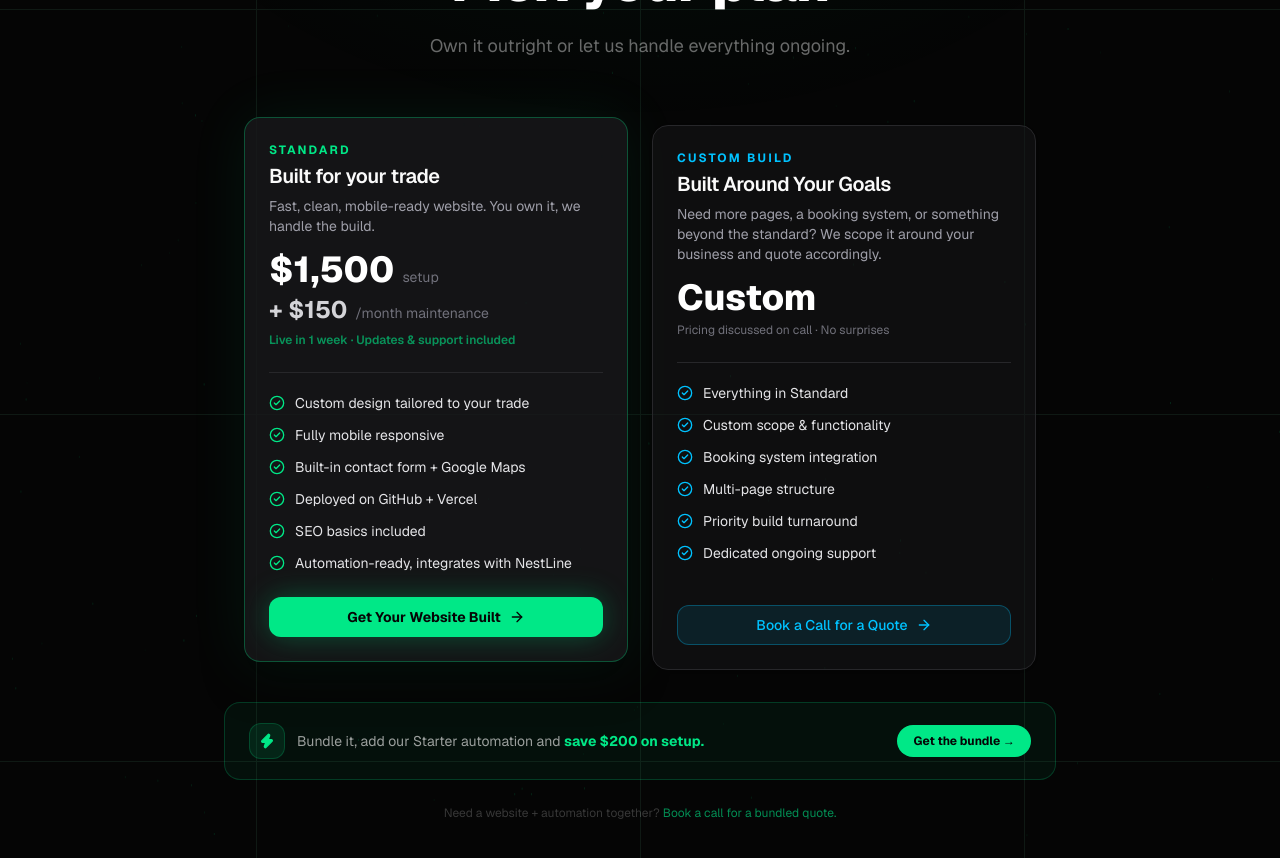
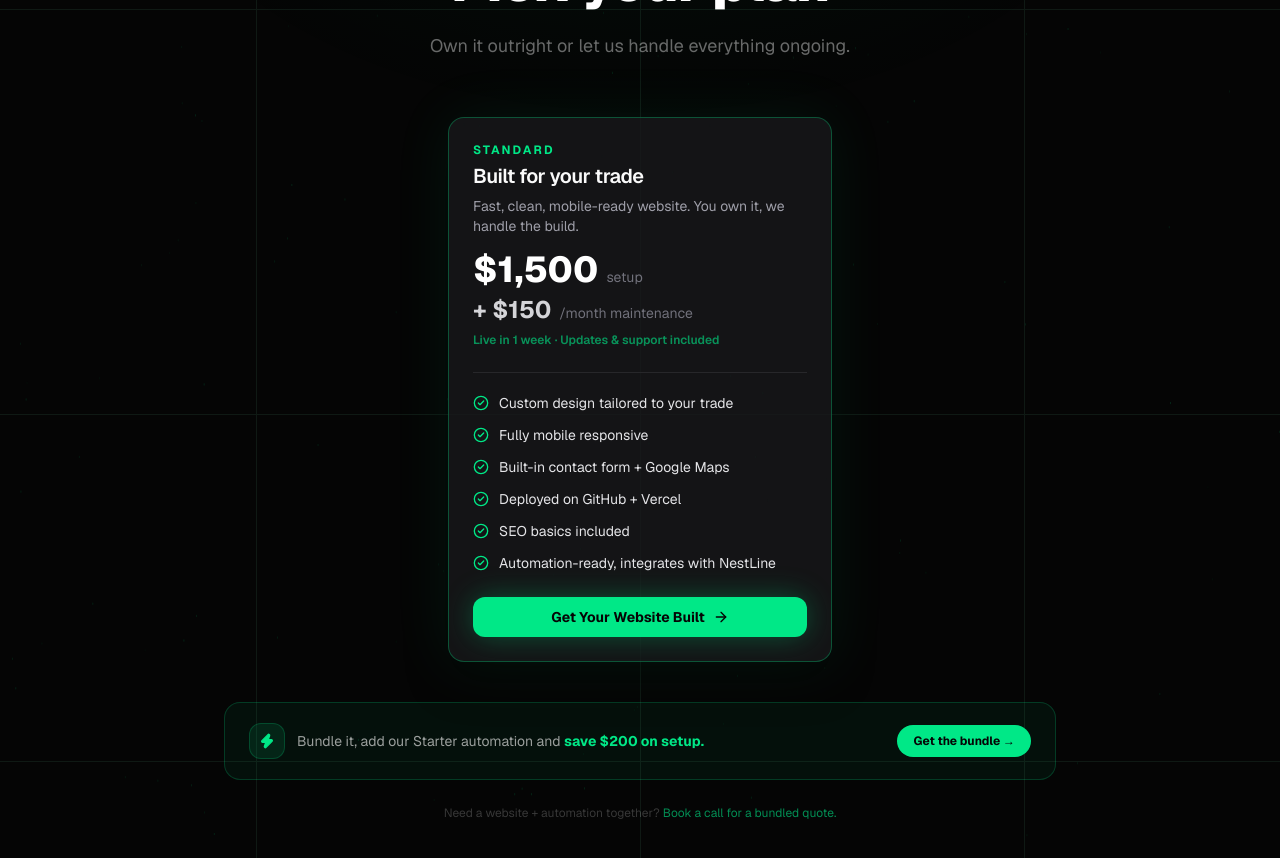
Before and after one commit to liemb77/nestline-website, a Next.js app: page /en/websites in a window 1280 px wide. Shown: the part 900-1758 px from the top of the page. Built offline with nearby package versions, Linux system fonts and the light colour scheme.

Commit message:
Remove Custom Build pricing card from Websites page
Only the $1,500 setup + $150/month Standard plan is offered now.

```diff
--- a/src/app/[lang]/websites/websites-client.tsx
+++ b/src/app/[lang]/websites/websites-client.tsx
@@ -214,41 +214,6 @@ export default function WebsitesClient() {
                   </Card>
                 </motion.div>
 
-                {/* Premium */}
-                <motion.div initial={{ opacity: 0, y: 20 }} animate={inView ? { opacity: 1, y: 0 } : {}}
-                  transition={{ duration: 0.6, ease: [0.22, 1, 0.36, 1] as [number,number,number,number], delay: 0.28 }}
-                  className="relative flex-1 max-w-sm md:translate-y-2">
-                  <Card className="h-full flex flex-col border-zinc-800 bg-zinc-900/50 backdrop-blur">
-                    <CardHeader>
-                      <p className="text-xs font-bold tracking-[0.18em] uppercase text-[#00c2ff] mb-1">{tx.premium.tag}</p>
-                      <CardTitle className="text-zinc-50 text-xl">{tx.premium.title}</CardTitle>
-                      <p className="text-sm text-zinc-400">{tx.premium.desc}</p>
-                      <div className="pt-2">
-                        <span className="text-4xl font-extrabold text-white">{tx.premium.price}</span>
-                        <p className="text-xs text-zinc-500 mt-1">{tx.premium.priceNote}</p>
-                      </div>
-                    </CardHeader>
-                    <CardContent className="flex-1">
-                      <Separator className="mb-5 bg-zinc-800" />
-                      <ul className="space-y-3">
-                        {tx.premium.features.map((label) => (
-                          <li key={label} className="flex items-center gap-2.5 text-zinc-200 text-sm">
-                            <CircleCheck className="size-4 text-[#00c2ff] shrink-0" />{label}
-                          </li>
-                        ))}
-                      </ul>
-                    </CardContent>
-                    <CardFooter>
-                      <Button asChild variant="outline"
-                        className="w-full rounded-xl border-[#00c2ff]/30 bg-[#00c2ff]/10 text-[#00c2ff] hover:bg-[#00c2ff]/20 hover:text-[#00c2ff]">
-                        <a href="https://cal.com/liem-blouin/discovery?overlayCalendar=true" target="_blank" rel="noopener noreferrer">
-                          {tx.premium.cta}<ArrowRight className="ml-2 size-4" />
-                        </a>
-                      </Button>
-                    </CardFooter>
-                  </Card>
-                </motion.div>
-
               </div>
 
               {/* Bundle callout */}
--- a/src/lib/translations.ts
+++ b/src/lib/translations.ts
@@ -192,13 +192,6 @@ export const t = {
         note: "Live in 1 week · Updates & support included",
         features: ["Custom design tailored to your trade", "Fully mobile responsive", "Built-in contact form + Google Maps", "Deployed on GitHub + Vercel", "SEO basics included", "Automation-ready, integrates with NestLine"],
         cta: "Get Your Website Built",
-      },
-      premium: {
-        tag: "Custom Build", title: "Built Around Your Goals",
-        desc: "Need more pages, a booking system, or something beyond the standard? We scope it around your business and quote accordingly.",
-        price: "Custom", priceNote: "Pricing discussed on call · No surprises",
-        features: ["Everything in Standard", "Custom scope & functionality", "Booking system integration", "Multi-page structure", "Priority build turnaround", "Dedicated ongoing support"],
-        cta: "Book a Call for a Quote",
       },
       bundleNote: "Bundle it, add our Starter automation and",
       bundleHighlight: "save $200 on setup.",
@@ -466,13 +459,6 @@ export const t = {
         features: ["Design personnalisé pour votre métier", "Entièrement adapté aux mobiles", "Formulaire de contact + Google Maps", "Déployé sur GitHub + Vercel", "Référencement de base inclus", "Prêt pour l'automatisation NestLine"],
         cta: "Faire Construire Mon Site",
       },
-      premium: {
-        tag: "Sur mesure", title: "Construit selon vos objectifs",
-        desc: "Besoin de plus de pages, d'un système de réservation ou de quelque chose au-delà du standard ? On adapte la portée à votre entreprise.",
-        price: "Sur mesure", priceNote: "Tarification discutée en appel · Aucune surprise",
-        features: ["Tout ce qui est inclus dans Standard", "Portée et fonctionnalités personnalisées", "Intégration de système de réservation", "Structure multi-pages", "Délai de livraison prioritaire", "Soutien dédié en continu"],
-        cta: "Réserver un appel pour un devis",
-      },
       bundleNote: "Combinez-les, ajoutez notre automatisation Starter et",
       bundleHighlight: "économisez 200 $ sur la mise en place.",
       bundleCta: "Obtenir le forfait",
```
